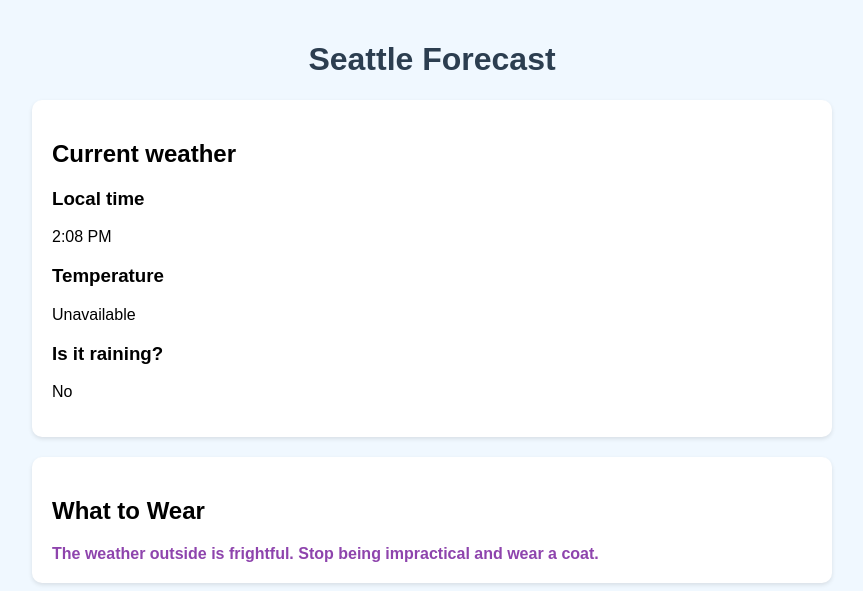
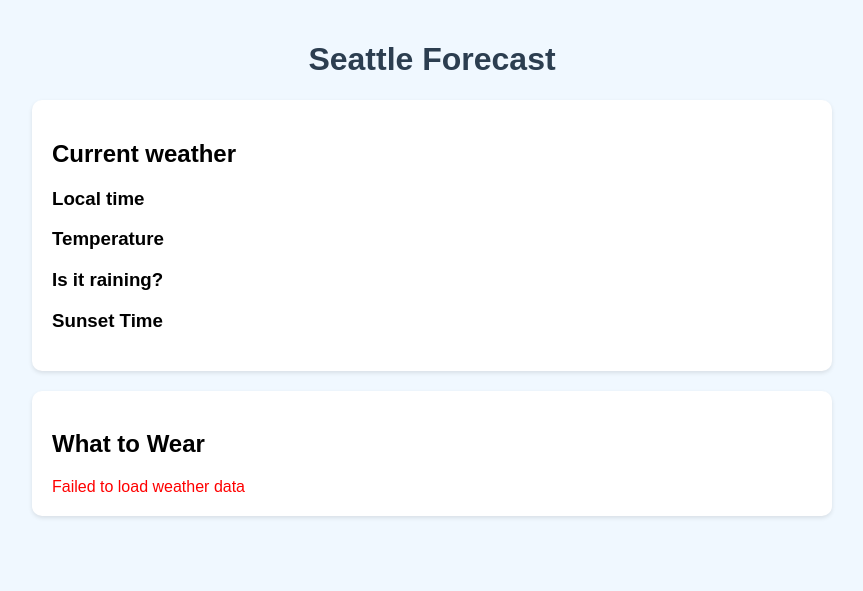
Before and after one commit to KateCatlin/KatesSeattleForecast, a Flask app: page / in a window 1280 px wide. Shown: the top 591 px of the page, without its empty margins (208-1071 px from the left). Run offline with Flask 3, Linux system fonts and the light colour scheme; data that the repository does not hold is empty.

Commit message:
Add new API and field for sunset time display

```diff
--- a/templates/index.html
+++ b/templates/index.html
@@ -88,6 +88,10 @@
             <h3>Is it raining?</h3>
             <p id="rain-status"></p>
         </div>
+        <div class="subsection">
+            <h3>Sunset Time</h3>
+            <p id="sunset-time"></p>
+        </div>
     </div>
 
     <div class="section">
@@ -95,42 +99,56 @@
         <div id="recommendation-text"></div>
     </div>
     <script>
-        fetch('/weather.json')
-            .then(response => response.json())
-            .then(data => {
+        // Fetch weather data
+        Promise.all([
+            fetch('/weather.json'),
+            fetch('https://api.sunrisesunset.io/json?lat=47.6062&lng=-122.3321') // Seattle coordinates
+        ])
+        .then(async ([weatherResponse, sunsetResponse]) => {
+            const weatherData = await weatherResponse.json();
+            const sunsetData = await sunsetResponse.json();
+
             let timeStr = 'Unavailable';
             let tempStr = 'Unavailable';
             let rainStr = 'Unknown';
+            let sunsetStr = 'Unavailable';
 
-                if (data.current_time) {
+            // Handle weather data
+            if (weatherData.current_time) {
                 try {
                     const options = {
-                            timeZone: data.timezone || 'America/Los_Angeles',
+                        timeZone: weatherData.timezone || 'America/Los_Angeles',
                         hour: 'numeric',
                         minute: 'numeric',
                         hour12: true
                     };
-                        timeStr = new Date(data.current_time).toLocaleString('en-US', options);
+                    timeStr = new Date(weatherData.current_time).toLocaleString('en-US', options);
                 } catch (e) {
                     console.error('Error parsing time:', e);
                 }
             }
 
-                if (typeof data.current_temperature === 'number') {
-                    tempStr = Math.round(data.current_temperature) + '°F';
+            // Handle sunset data
+            if (sunsetData.results && sunsetData.results.sunset) {
+                sunsetStr = sunsetData.results.sunset;
             }
 
-                if (typeof data.is_raining === 'boolean') {
-                    rainStr = data.is_raining ? 'Yes' : 'No';
+            if (typeof weatherData.current_temperature === 'number') {
+                tempStr = Math.round(weatherData.current_temperature) + '°F';
+            }
+
+            if (typeof weatherData.is_raining === 'boolean') {
+                rainStr = weatherData.is_raining ? 'Yes' : 'No';
             }
 
             // Update weather information
             document.getElementById('current-time').innerText = timeStr;
             document.getElementById('temperature').innerText = tempStr;
             document.getElementById('rain-status').innerText = rainStr;
+            document.getElementById('sunset-time').innerText = sunsetStr;
 
             // Add clothing recommendation
-                const recommendationText = data.clothing_recommendation || 'No recommendation available';
+            const recommendationText = weatherData.clothing_recommendation || 'No recommendation available';
             document.getElementById('recommendation-text').innerHTML =
                 `<span class="recommendation">${recommendationText}</span>`;
         })
```
Lines whose indentation alone changed are shown as unchanged.
